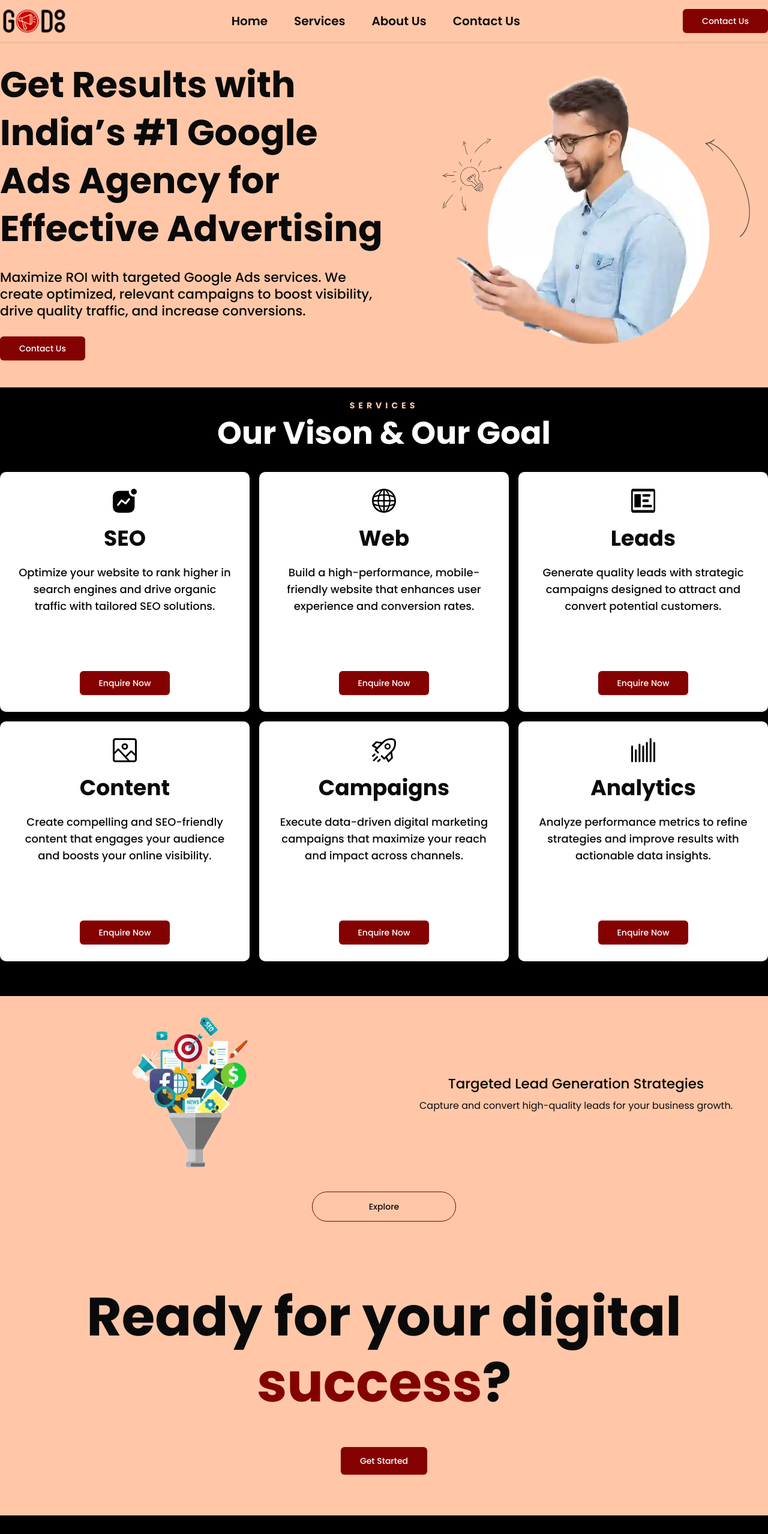
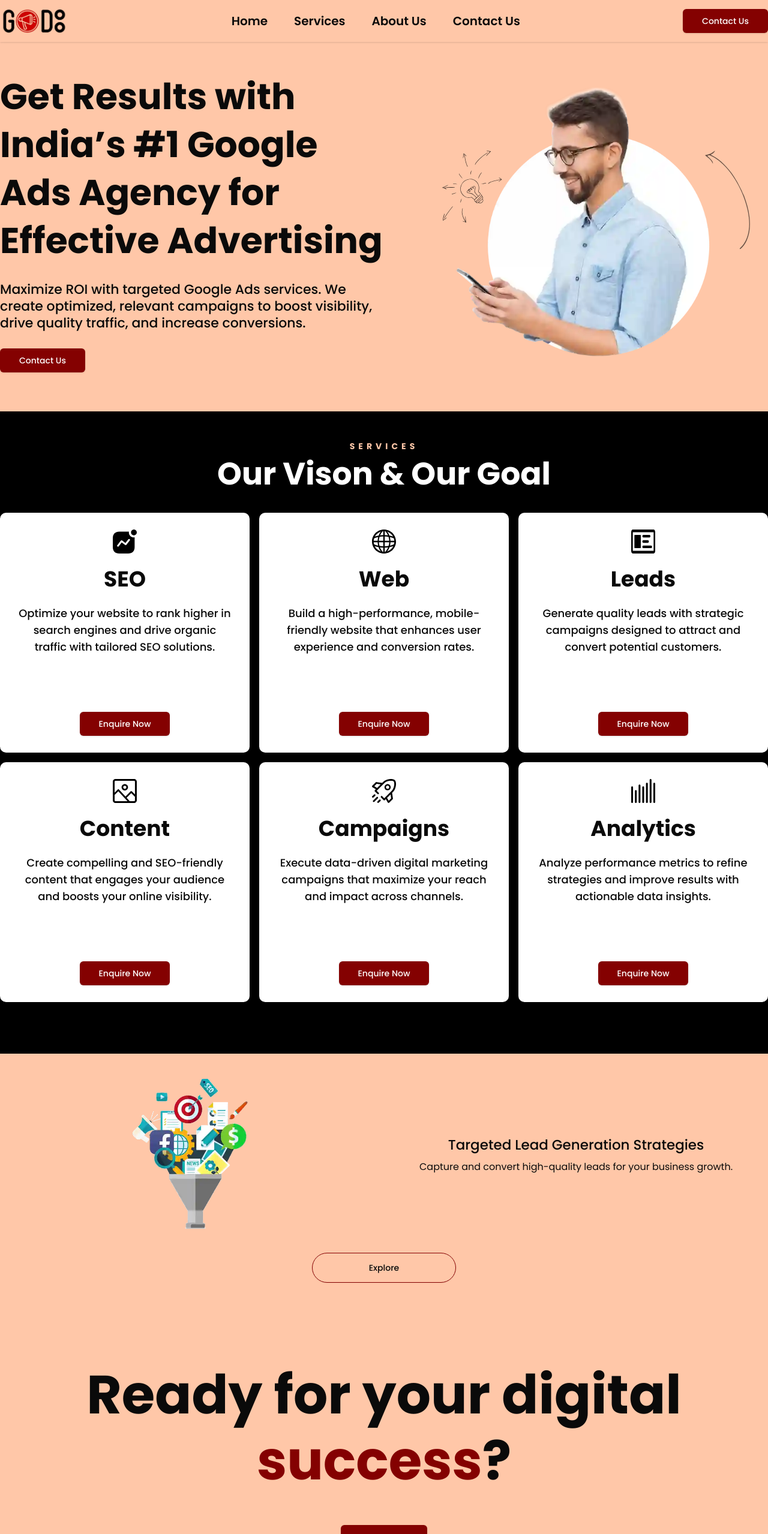
Before and after one commit to hamid1882/pixelgo, a Next.js app: page / in a window 1280 px wide. Shown: the top 2558 px of the page at 60% size. Built offline with nearby package versions, Linux system fonts and the light colour scheme.

Commit message:
fix: spacing and logo

```diff
--- a/src/components/AboutUs.tsx
+++ b/src/components/AboutUs.tsx
@@ -4,7 +4,7 @@ function AboutUs() {
   return (
     <div
       id="about-us"
-      className="container mx-auto px-[20px] sm:px-0 space-y-[22px] lg:space-y-[32px] py-[28px]"
+      className="container mx-auto px-[20px] sm:px-0 space-y-[22px] lg:space-y-[32px] py-[28px] mb-[30px] xl:mb-[56px]"
     >
       <h2 className="text-center font-semibold text-pixelgo-primary-dark text-[23px] lg:text-[28px]">
         About Us
--- a/src/components/ContactUs.tsx
+++ b/src/components/ContactUs.tsx
@@ -28,11 +28,11 @@ const ContactData = [
 function ContactUs() {
   return (
     <div
-      className="bg-black px-[20px] sm:px-0 py-[22px] lg:py-[32px]"
+      className="bg-black px-[20px] sm:px-0 py-[28px] lg:py-[48px]"
       id="contact-us"
     >
       <div className="container mx-auto">
-        <h2 className="text-[23px] text-pixelgo-text text-center">
+        <h2 className="text-[28px] xl:text-[32px] text-pixelgo-text text-center">
           Connect With Us
         </h2>
         <div className="flex flex-col-reverse lg:flex-row my-[22px] gap-[26px] items-center justify-center">
--- a/src/components/Explore.tsx
+++ b/src/components/Explore.tsx
@@ -6,7 +6,7 @@ import Link from "next/link";
 
 function Explore() {
   return (
-    <div className="container mx-auto px-[20px] lg:px-0 py-[20px] lg:py-[36px]">
+    <div className="container mx-auto px-[20px] lg:px-0 py-[20px] lg:py-[42px]">
       <div className="flex items-center w-full">
         <div className="w-full flex justify-center items-center">
           <Image
--- a/src/components/Faqs.tsx
+++ b/src/components/Faqs.tsx
@@ -74,7 +74,7 @@ function Faqs() {
   return (
     <>
       <SeoFaqSchema data={FaqsData} />
-      <div className="container mx-auto px-[20px] lg:px-0 py-[22px] lg:py-[32px]">
+      <div className="container mx-auto px-[20px] lg:px-0 py-[28px] lg:py-[48px]">
         <h2 className="text-[23px] text-pixelgo-primary-dark text-center">
           Frequently Asked{" "}
           <span className="text-pixelgo-primary-dark">Questions</span>
--- a/src/components/Footer.tsx
+++ b/src/components/Footer.tsx
@@ -1,7 +1,7 @@
 import { InstagramLogoIcon } from "@radix-ui/react-icons";
 import Image from "next/image";
 import Link from "next/link";
-import PixelGoLogoDark from "../../public/static/images/logos/pixelgo-logo-dark-bg.webp";
+import PixelGoLogoDark from "../../public/static/images/logos/godoo-bg-light.webp";
 
 const SocialMediaLinks = [
   {
--- a/src/components/Hero.tsx
+++ b/src/components/Hero.tsx
@@ -10,7 +10,7 @@ function Hero() {
   return (
     <div
       id="top"
-      className="container mx-auto px-[20px] sm:px-0 flex flex-col lg:flex-row-reverse gap-[26px] lg:mt-[16px] py-[62px] lg:py-[45px]"
+      className="container mx-auto px-[20px] sm:px-0 flex flex-col lg:flex-row-reverse gap-[26px] lg:mt-[16px] py-[62px] lg:py-[65px]"
     >
       <div className="flex justify-center items-center relative mx-auto w-full">
         <div className="h-fit w-fit relative">
--- a/src/components/Services.tsx
+++ b/src/components/Services.tsx
@@ -48,7 +48,7 @@ const AllServices = [
 
 function Services() {
   return (
-    <div id="services" className="bg-black py-[20px]">
+    <div id="services" className="bg-black py-[20px] xl:py-[48px]">
       <div className="px-[20px] lg:px-0 container mx-auto">
         <div className="text-center space-y-[8px]">
           <p className="text-pixelgo-primary text-[14px] font-bold tracking-[6px]">
--- a/src/components/Success.tsx
+++ b/src/components/Success.tsx
@@ -4,7 +4,7 @@ import Link from "next/link";
 
 function Success() {
   return (
-    <div className="container mx-auto px-[20px] lg:px-0 text-center my-[48px] lg:my-[68px] space-y-[38px] lg:space-y-[52px]">
+    <div className="container mx-auto px-[20px] lg:px-0 xl:py-[22px] text-center my-[48px] lg:my-[68px] space-y-[38px] lg:space-y-[52px]">
       <div className="w-fit mx-auto px-[20px] lg:px-0 relative">
         {/* <div className="absolute top-0 left-0 bg-pixelgo-brand min-h-[30px] lg:min-h-[120px] min-w-[80px] lg:min-w-[220px] -z-10"></div> */}
         <h2 className="text-[23px] lg:text-[90px] font-bold leading-[27px] lg:leading-[110px] z-10">
--- a/src/components/WhyChooseUs.tsx
+++ b/src/components/WhyChooseUs.tsx
@@ -36,7 +36,7 @@ const WhyChooseUsData = [
 
 function WhyChooseUs() {
   return (
-    <div className="my-[48px] lg:my-[68px] bg-black py-[28px] lg:py-[42px] px-[20px] lg:px-0">
+    <div className="my-[48px] lg:my-[68px] bg-black py-[28px] lg:py-[48px] px-[20px] lg:px-0">
       <div className="container mx-auto px-[20px] lg:px-0">
         <h1 className="text-[23px] text-pixelgo-text text-center">
           Why Choose Us?
```
